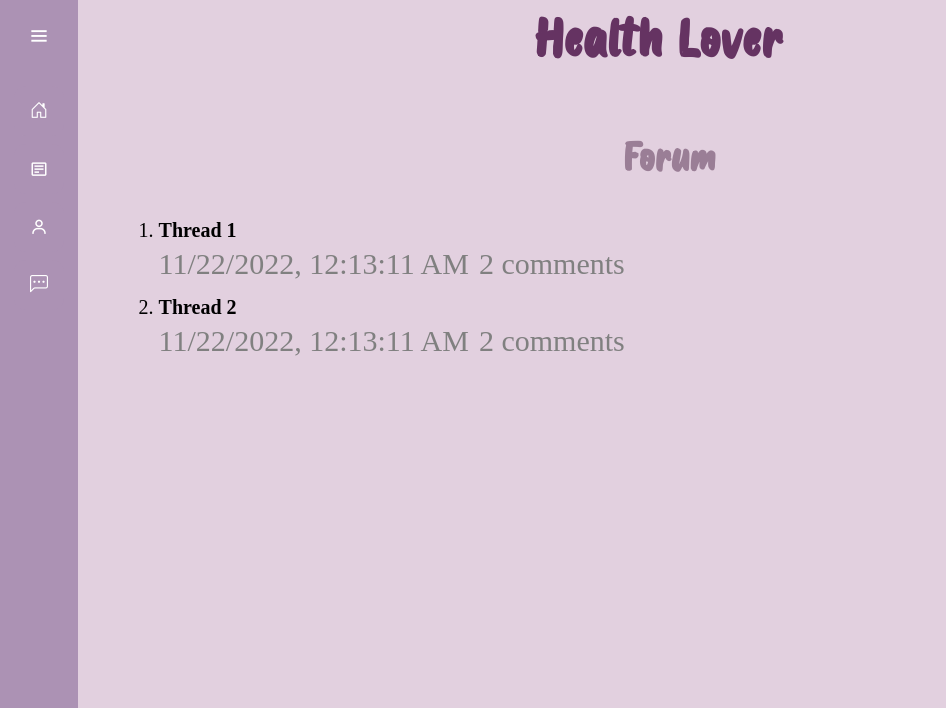
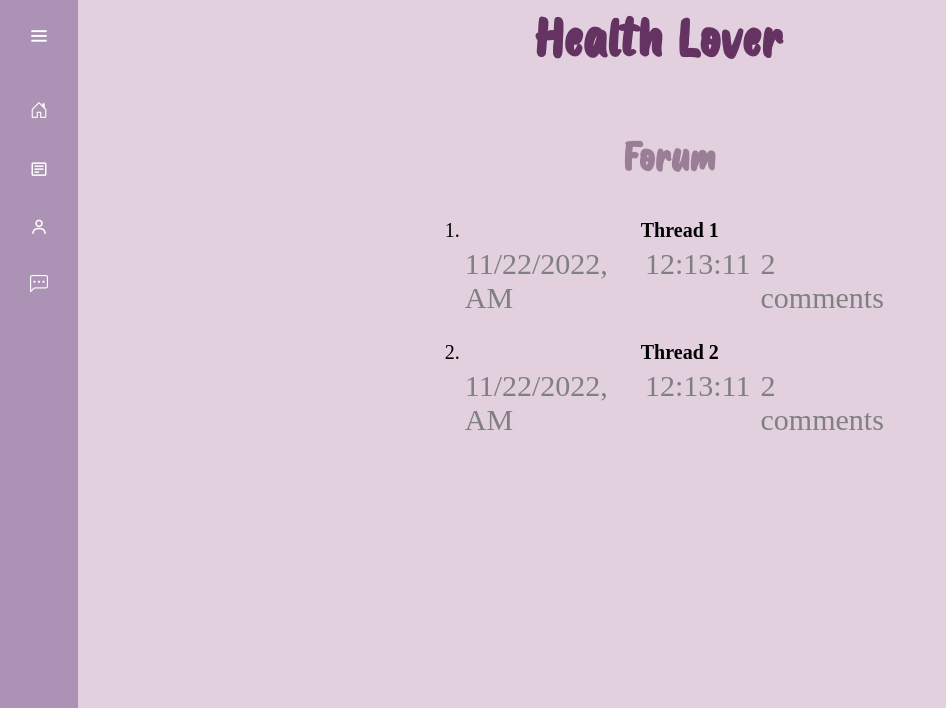
Before and after one commit to health-lover/health-lover.github.io, a plain HTML site: page forum.html in a window 1280 px wide. Shown: the top 708 px of the page, without its empty margins (0-946 px from the left). Drawn offline with nearby package versions, Linux system fonts and the light colour scheme.

Commit message:
Update forum.html

```diff
--- a/forum.html
+++ b/forum.html
@@ -61,13 +61,13 @@
     <div><h1 class="h1rece">Health Lover</h1></div>
 
     <br><br>
-    <div class="main1">
+    <div class="main1"><center>
         <h5>
             Fórum
         </h5>
         <ol>
         </ol>
-    </div>
+    </center></div>
     <script src="SCRIPT/data.js"></script>
     <script>
         console.log(threads);
@@ -113,6 +113,16 @@
         .row {
             padding: 5px 0;
             margin-left: 2%;
+            margin-bottom: 1%;
+            text-decoration: none;
+            width: 430px;
+            text-align: center;
+        }
+
+        .row:hover{
+          border-radius: 10px;
+          padding: 8px;
+          background: rgba(255, 255, 255, 0.452);
         }
         .bottom {
             display: flex;
```
